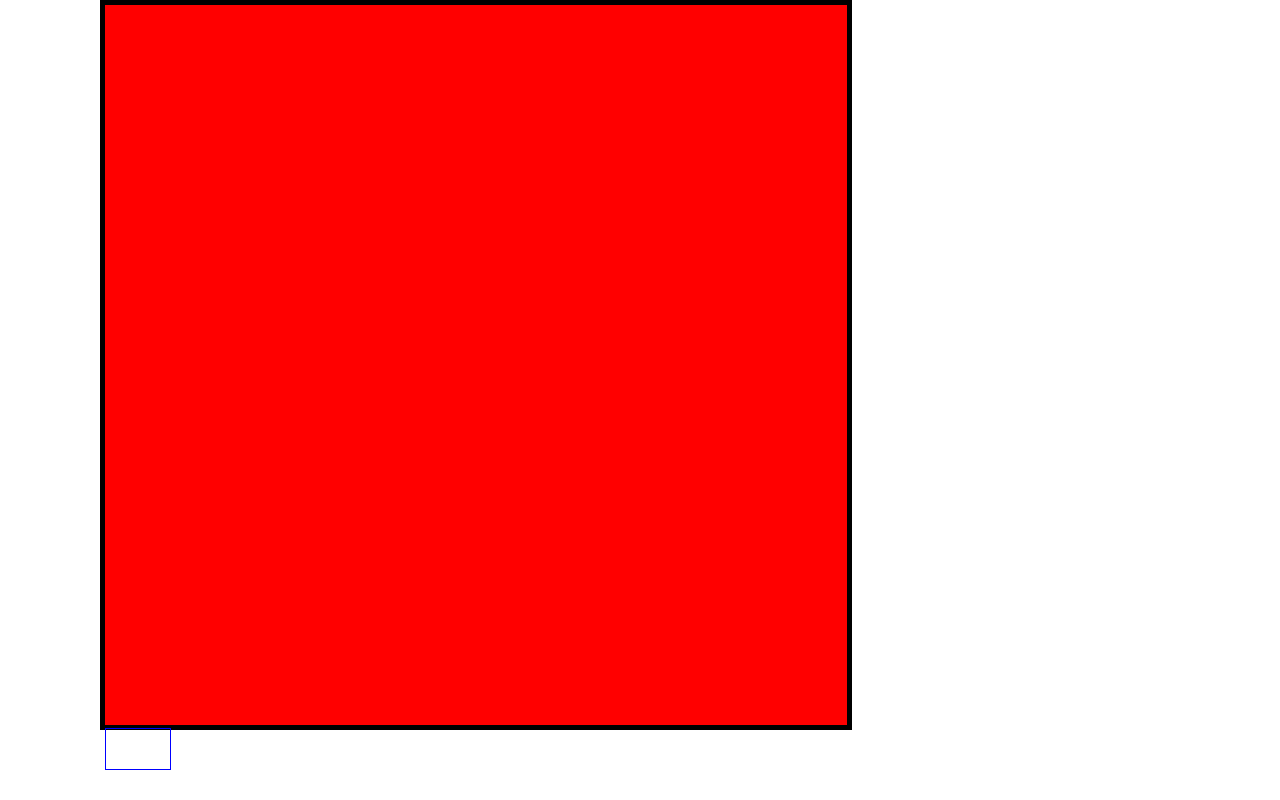
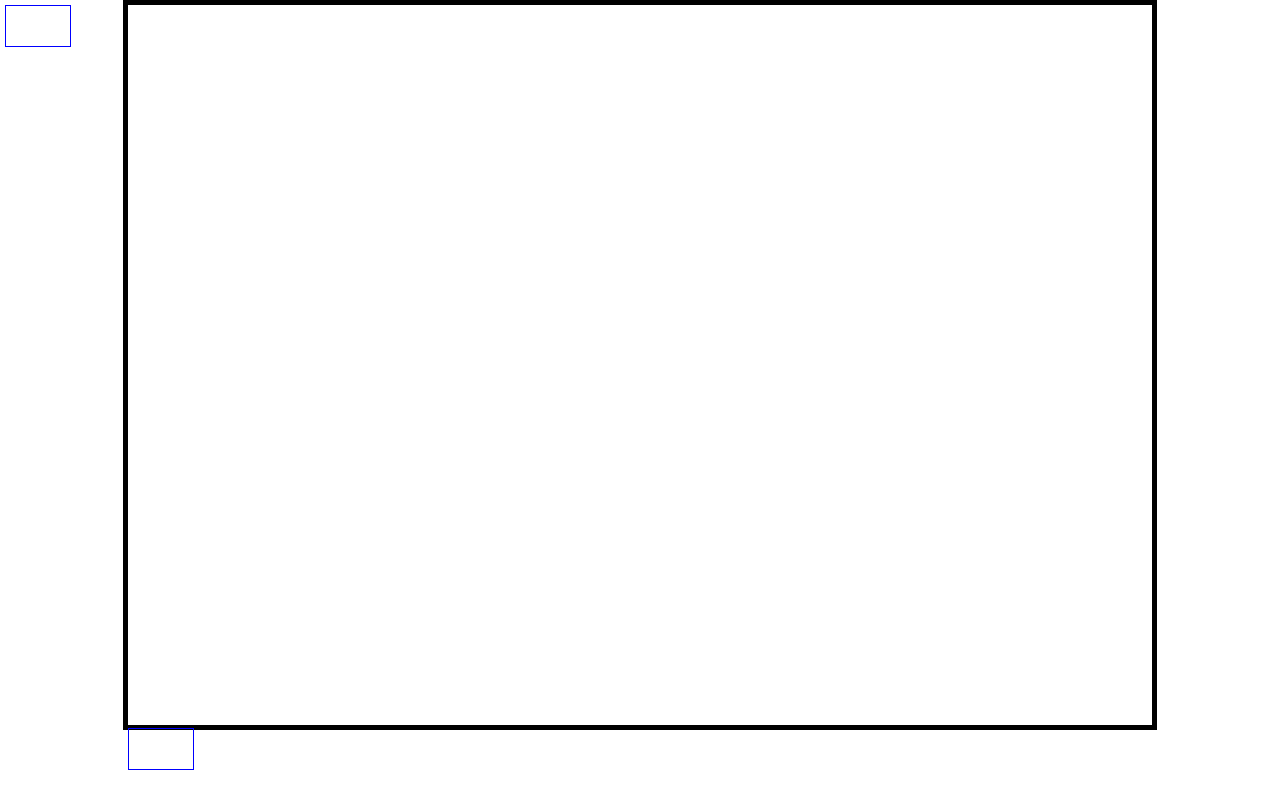
Before and after one commit to LUCAS13V/programs, a plain HTML site: page projetos/CopiaDeUmCertoJogo/index.html in a window 1280 px wide. Drawn offline with Linux system fonts and the light colour scheme.

Commit message:
save
mudei pc para linux

```diff
--- a/projetos/CopiaDeUmCertoJogo/draw_end.js
+++ b/projetos/CopiaDeUmCertoJogo/draw_end.js
@@ -1,7 +1,10 @@
+//player.criar(100, tela.obj.y+object_tela.clientLeft*3)
 
 function loop(){
     tela.position(0,0)
-    tela.size("58%", "90vh")
+    tela.size("80%", "90vh")
+
     player.move()
     requestAnimationFrame(loop)
 }loop()
+player.criar()
--- a/projetos/CopiaDeUmCertoJogo/main.css
+++ b/projetos/CopiaDeUmCertoJogo/main.css
@@ -6,10 +6,9 @@ body {
     overflow-x: hidden;
 }
 #tela {
+    border: black solid 5px;
+    margin: auto;
 
-    border: black solid 5px;
-    background-color: RED;
-    margin-left: 100px;
 }
 #pl2 {
     /*borda*/
--- a/projetos/CopiaDeUmCertoJogo/player/player.js
+++ b/projetos/CopiaDeUmCertoJogo/player/player.js
@@ -1,11 +1,22 @@
 var object_player = document.querySelector("#player")
+//obj player
 const player = {
-    obj: object_player.getBoundingClientRect(),
-    x: object_player.clientLeft+tela.obj.x,
+    obj: "",
+    x: "",
+    y: "",
+    largura: "",
+    altura: "",
+    criar(x=tela.obj.x+object_tela.clientLeft , y=tela.obj.y+object_tela.clientLeft, larg=5, altu=5){
+        //atalizando valores do inicias
+        console.log(object_tela.clientLeft)
+        this.x = x, object_player.style.left=`${this.x}px`
+        this.y = y, object_player.style.top=`${this.y}px`
+        this.largura = larg, object_player.style.width=`${this.largura}%`
+        this.altura = altu, object_player.style.height=`${this.altura}%`
+
+    },
     move(){
-        this.obj = object_player.getBoundingClientRect()
         let speed = 7
-        console.log(this.x+this.obj.width, tela.obj.width+tela.x)
         //DIREITA
         if(key_player_move==68){
             if(debug){console.log("click_left = true")}
@@ -29,6 +40,7 @@ const player = {
         if(key_player_move==65){
             if(debug){console.log("click_right = true")}
             if(this.x <= (object_tela.clientLeft) + tela.obj.x){
+                console.log(object_tela.clientLeft, tela.obj.x)
                 key_player_move=0
                 this.x=object_tela.clientLeft+tela.obj.x
                 object_player.style.left=`${this.x}px`
@@ -37,5 +49,10 @@ const player = {
                 object_player.style.left=`${this.x}px`
             }
         }
+
     }
 }
+function loop_player(){
+    player.obj=this.obj = object_player.getBoundingClientRect()
+    requestAnimationFrame(loop_player)
+}loop_player()
```
Also changed, not shown: 1 other file.
